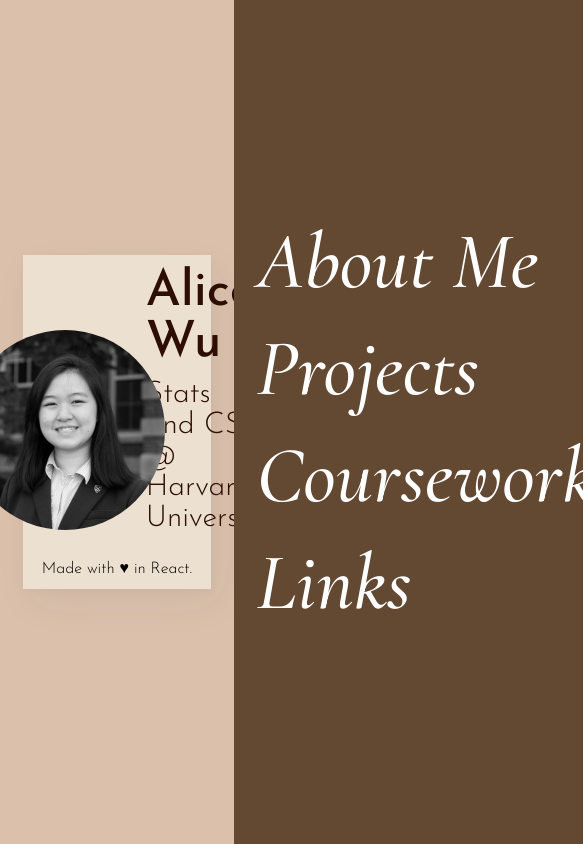
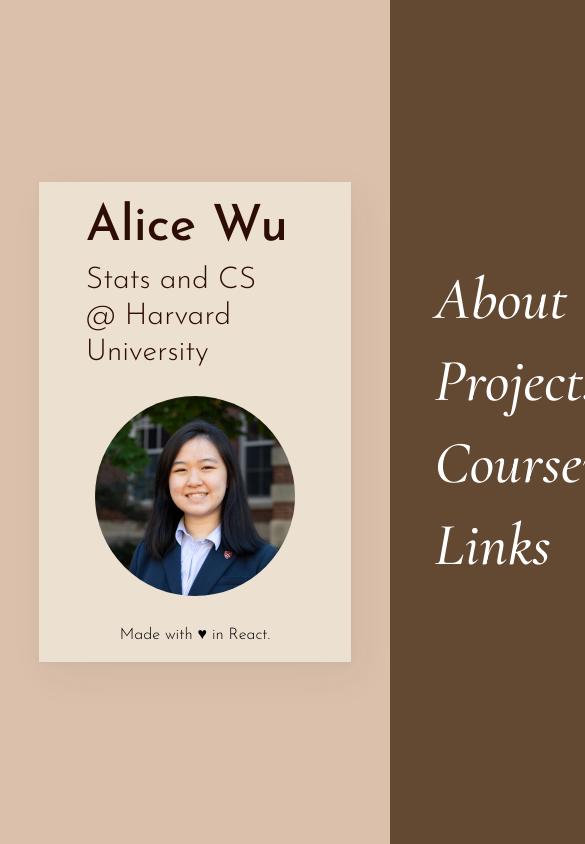
Before and after one commit to awu2003/awu2003.github.io, a React (Create React App) app: page / in a window 390 px wide. Shown: the top 844 px of the page, 585 px wide, since content can reach past the window. Built offline with nearby package versions, Linux system fonts and the light colour scheme.

Commit message:
beginning coursework edits

```diff
--- a/src/App.css
+++ b/src/App.css
@@ -17,11 +17,12 @@
 }
 
 .menu {
-  margin: 5%;
+  /* margin: 5%; */
   align-items: start;
 }
 
 .menu-item {
+  /* margin-left: 15%; */
   transition: 0.4s;
   display: flex;
   align-content: flex-end;
--- a/src/App.js
+++ b/src/App.js
@@ -2,6 +2,7 @@
 import { BrowserRouter, Routes, Route } from "react-router-dom";
 import Home from './pages/home';
 import About from './pages/about';
+import Coursework from './pages/coursework';
 
 function App() {
   return (
@@ -11,6 +12,7 @@
         <Routes>
           <Route path="/" element={<Home />}></Route>
           <Route path="/about" element={<About />}></Route>
+          <Route path="/coursework" element={<Coursework />}></Route>
         </Routes>
       </BrowserRouter>
       </div>
--- a/src/components/bigText.css
+++ b/src/components/bigText.css
@@ -2,6 +2,18 @@
 
 a {
     text-decoration: none;
+}
+
+.text-wrapper {
+    margin-left: 15%;
+    font-size: 80px;
+}
+
+@media screen and (max-width: 800px) {
+    .text-wrapper {
+        padding: 5px;
+        font-size: 60px;
+    }
 }
 
 .hover-underline-animation {
--- a/src/components/bigText.js
+++ b/src/components/bigText.js
@@ -2,14 +2,12 @@
 import "./bigText.css"
 
 function BigText(props) {
-  const mystyle = {
-    padding: "5px",
-    fontSize: "80px",
+  const myFont = {
     fontFamily: "CormorantGaramondMI"
   };
 
   return (
-    <div style={mystyle}>
+    <div className="text-wrapper" style={myFont}>
       <a class="hover-underline-animation" href={props.link}>
         {props.text}
       </a>
--- a/src/components/largeSidebar.css
+++ b/src/components/largeSidebar.css
@@ -8,6 +8,13 @@
     flex-direction: column;
     overflow: scroll;
     justify-content: center;
+}
+
+@media screen and (max-width: 800px) {
+    .sidebar-wrapper {
+        min-height: 0vh;
+        width: 100vw;
+    }
 }
 
 .sidebar-card {
@@ -38,9 +45,12 @@
     justify-content: center;
 }
 
-@media screen and (max-width: 600px) {
+@media screen and (max-width: 800px) {
+    .sidebar-top {
+        flex-direction: column-reverse;
+    }
     .sidebar-top-child {
-        width: 100%;
+        width: auto;
         display: block; /* Stops it from floating */
         margin: auto; /* Ensures that it is centered */
         margin-bottom: 25px; /* Space between the stacked elements */
@@ -50,13 +60,14 @@
 .sidebar-image {
     max-width: 200px;
     max-height: 200px;
+    width: 100%;
     border-radius: 50%;
-    filter: grayscale(100%);
+    filter: grayscale(0%);
     transition: filter .5s ease-in-out;
 }
 
 .sidebar-image:hover {
-    filter: grayscale(0%);
+    filter: grayscale(100%);
 }
 
 .sidebar-top-text {
@@ -70,6 +81,7 @@
 .sidebar-text {
     color: #2E0E02;
     font-size: 30px;
+    line-height: 1.2;
 }
 
 .my-name {
@@ -79,3 +91,13 @@
 }
 
 /* bottom part */
+
+.sidebar-bottom {
+    margin-top: 10px;
+}
+
+@media screen and (max-width: 800px) {
+    .sidebar-bottom {
+        margin-top: 0px;
+    }
+}
--- a/src/components/largeSidebar.js
+++ b/src/components/largeSidebar.js
@@ -24,7 +24,7 @@
                             {/* <div className="sidebar-text" style={textFont}>Hi, I'm</div> */}
                             <div className="my-name" style={nameFont}>Alice Wu</div>
                             <div className="sidebar-text" style={textFont}>
-                                Stats and CS <br/> @ Harvard University
+                                <span>Stats</span> and <span>CS</span> <br/> @ Harvard University
                             </div>
                         </div>
                     </div>
--- /dev/null
+++ b/src/components/semesterBlock.css
@@ -0,0 +1,8 @@
+/* semesterBlock.js */
+
+.semester-block {
+    background-color: #ece0d1;
+    min-width: 400px;
+    min-height: 300px;
+    overflow:auto;
+}
--- /dev/null
+++ b/src/components/semesterBlock.js
@@ -0,0 +1,11 @@
+import React from 'react'
+
+function SemesterBlock() {
+  return (
+    <div className="semester-block">
+        color
+    </div>
+  )
+}
+
+export default SemesterBlock
--- /dev/null
+++ b/src/pages/coursework.js
@@ -0,0 +1,12 @@
+import React from 'react'
+import SemesterBlock from '../components/semesterBlock'
+
+function Coursework() {
+  return (
+    <div>
+        <SemesterBlock />
+    </div>
+  )
+}
+
+export default Coursework
--- a/src/pages/home.js
+++ b/src/pages/home.js
@@ -10,7 +10,7 @@
         <div class="menu-wrapper">
             <div class="menu">
                 <div class="menu-item">
-                    <BigText class="menu-item" text="About Me" link="/about"/>
+                    <BigText class="menu-item" text="About" link="/about"/>
                 </div>
                 <div class="menu-item">
                     <BigText class="menu-item" text="Projects" link="/projects"/>
```
